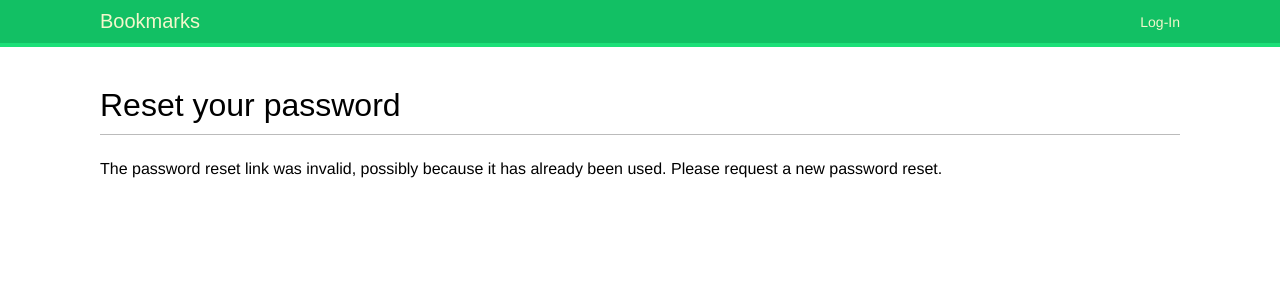
After one commit to officialrahulmandal/Social_Website, a Django app: a page that uses account/templates/registration/password_reset_confirm.html in a window 1280 px wide. The commit adds this page. Shown: the top 300 px of the page. Run offline with Django 3.2, Linux system fonts and the light colour scheme; some web fonts are replaced.

Commit message:
implemented password_reset functionality

```diff
--- a/account/templates/registration/login.html
+++ b/account/templates/registration/login.html
@@ -16,5 +16,6 @@
             <input type="hidden" name="next" value="{{ next }}" />
             <p><input type="submit" value="Log-In"></p>
           </form>
+          <p><a href="{% url 'password_reset' %}">Forgotton your password ?</a></p>
     </div>
 {% endblock %}
--- /dev/null
+++ b/account/templates/registration/password_reset_confirm.html
@@ -0,0 +1,17 @@
+{% extends "base.html" %}
+
+{% block title %}Reset your password{% endblock %}
+
+{% block content %}
+    <h1>Reset your password</h1>
+    {% if validlink %}
+        <p>Please enter your new password twice:</p>
+        <form action="." method="post">
+            {{ form.as_p }}
+            {% csrf_token %}
+            <p><input type="submit" value="Change my password" /></p>
+        </form>
+    {% else %}
+        <p>The password reset link was invalid, possibly because it has already been used. Please request a new password reset.</p>
+    {% endif %}
+{% endblock %}
--- /dev/null
+++ b/account/templates/registration/password_reset_email.html
@@ -0,0 +1,4 @@
+Someone asked for password reset for email {{ email }}. Follow the link below:
+{{ protocol }}://{{ domain }}{% url "password_reset_confirm" uidb64=uid token=token %}
+
+Your username, in case you've forgotten: {{ user.get_username }}
--- a/account/urls.py
+++ b/account/urls.py
@@ -7,6 +7,12 @@ urlpatterns = [
     url(r'^logout/$', 'django.contrib.auth.views.logout', name='logout'),
     url(r'^logout-then-login/$', 'django.contrib.auth.views.logout_then_login', name='logout_then_login'),
 
-    url(r'^password_change/$', 'django.contrib.auth.views.password_change', name='password_change'),
-    url(r'^password_change/done/$', 'django.contrib.auth.views.password_change_done', name='password_change_done')
+    url(r'^password-change/$', 'django.contrib.auth.views.password_change', name='password_change'),
+    url(r'^password-change/done/$', 'django.contrib.auth.views.password_change_done', name='password_change_done'),
+
+    url(r'^password-reset/$', 'django.contrib.auth.views.password_reset', name= 'password_reset'),
+    url(r'^password-change-done/$', 'django.contrib.auth.views.password_reset_done', name= 'password_reset_done'),
+    url(r'^password-reset/confirm/(?P<uidb64>[-\w]+)/(?P<token>[-\w]+)/$', 'django.contrib.auth.views.password_reset_confirm', name='password_reset_confirm' ),
+    url(r'^password_reset/complete/$', 'django.contrib.auth.views.password_reset_complete', name='password_reset_complete'),
+
 ]
--- a/bookmarks/settings.py
+++ b/bookmarks/settings.py
@@ -102,6 +102,7 @@ USE_TZ = True
 
 STATIC_URL = '/static/'
 
+EMAIL_BACKEND = 'django.core.mail.backends.console.EmailBackend'
 
 from django.core.urlresolvers import reverse_lazy
 
```
Also changed, not shown: account/templates/registration/password_reset_complete.html (added, +8 -0 lines), account/templates/registration/password_reset_done.html (added, +9 -0 lines), account/templates/registration/password_reset_form.html (added, +13 -0 lines).
